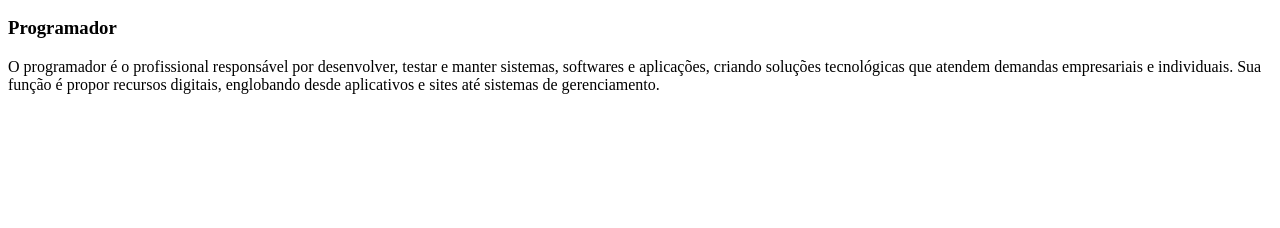
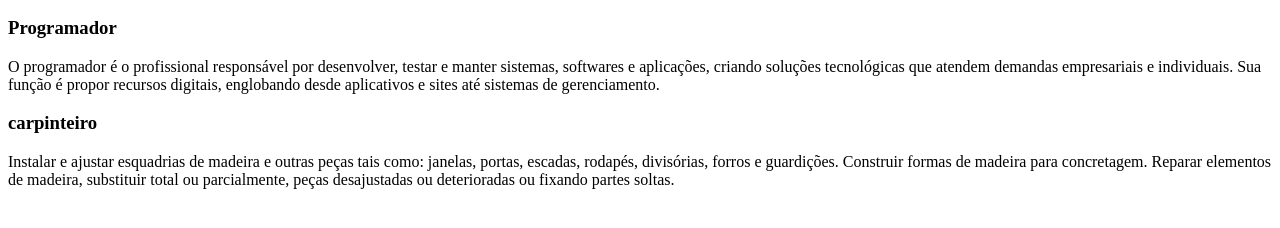
Before and after one commit to vistresser/profiss-es1b, a plain HTML site: page index.html in a window 1280 px wide. Shown: the part 110-338 px from the top of the page. Drawn offline with Linux system fonts and the light colour scheme.

Commit message:
2paragrafo

```diff
--- a/index.html
+++ b/index.html
@@ -13,7 +13,11 @@
 <p1>
     O programador é o profissional responsável por desenvolver, testar e manter sistemas, softwares e aplicações, criando soluções tecnológicas que atendem demandas empresariais e individuais. Sua função é propor recursos digitais, englobando desde aplicativos e sites até sistemas de gerenciamento.
 </p1>
+<h3>carpinteiro</h3>
 
+<p1>
+    Instalar e ajustar esquadrias de madeira e outras peças tais como: janelas, portas, escadas, rodapés, divisórias, forros e guardições. Construir formas de madeira para concretagem. Reparar elementos de madeira, substituir total ou parcialmente, peças desajustadas ou deterioradas ou fixando partes soltas.
+</p1>
 
 
 
```
